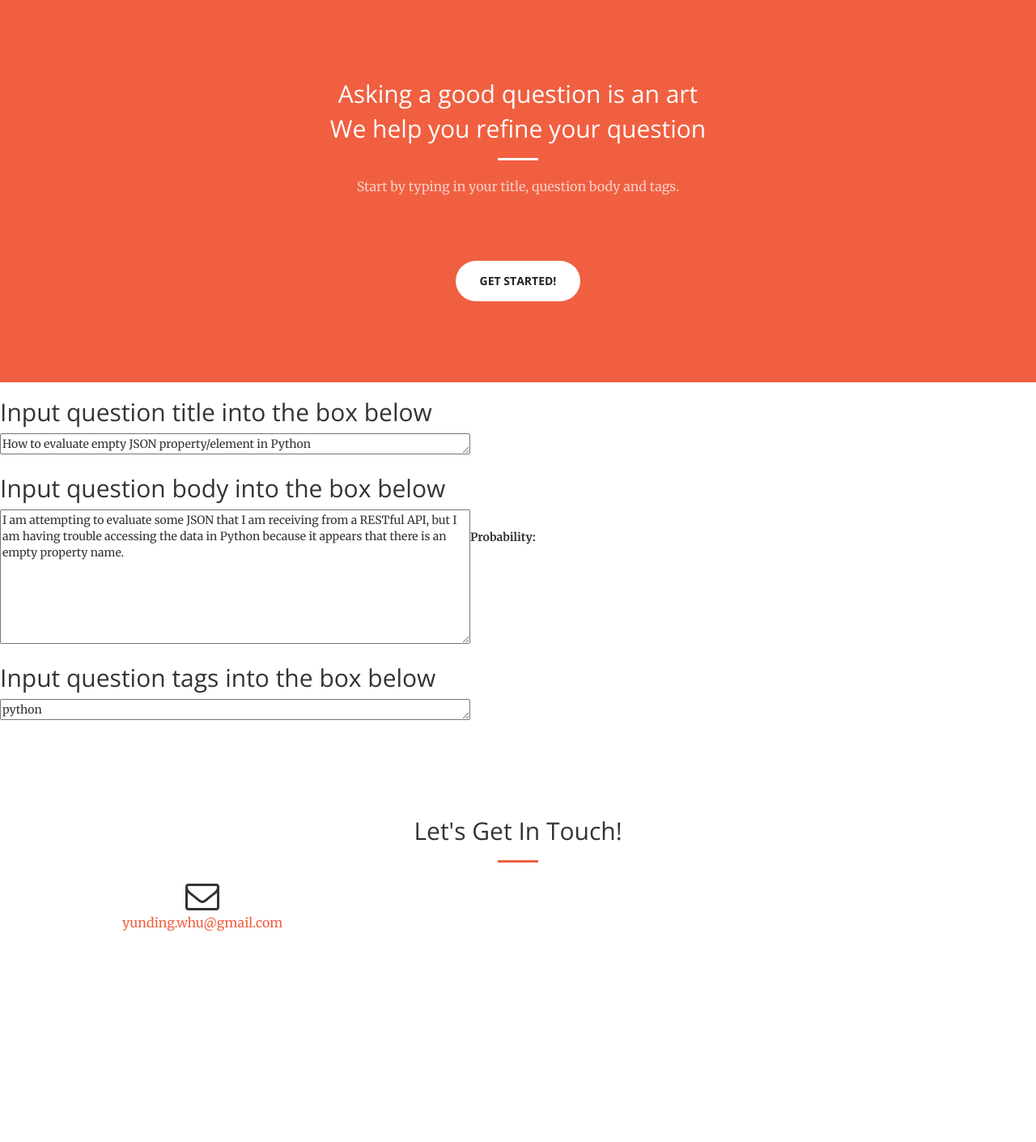
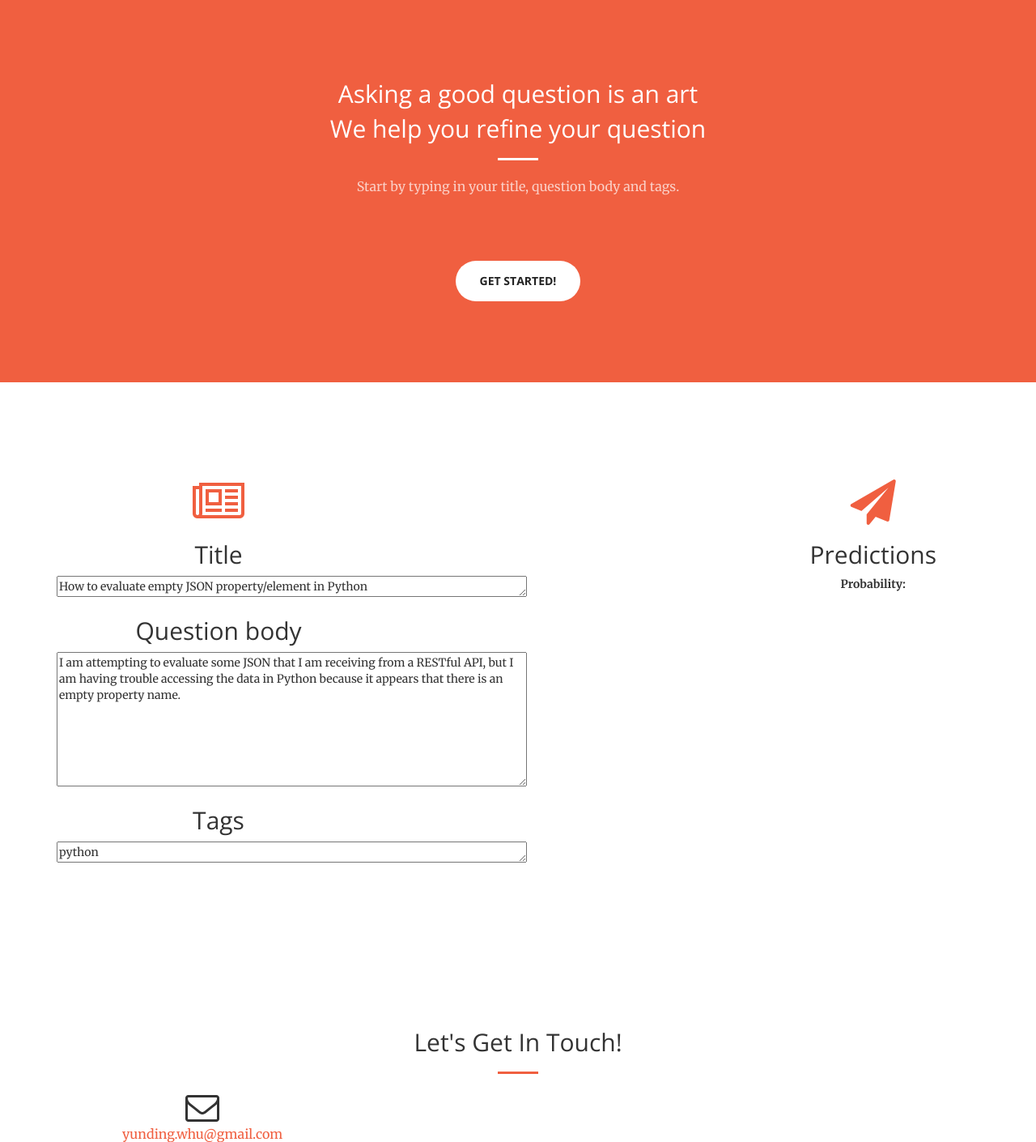
Before and after one commit to EricTing/ask-stackoverflow, a Flask app: page / in a window 1280 px wide. Shown: the part 801-2211 px from the top of the page at 81% size. Before the commit the page ends 1951 px from the top, so only its background shows below. Run offline with Flask 2, Linux system fonts and the light colour scheme; parts of the project's set-up code (start-up, migrations or seed data) failed here and were passed over; some libraries are stand-ins or nearby versions.

Commit message:
use Bootstrap grid
	modified:   app/templates/index.html

```diff
--- a/app/templates/index.html
+++ b/app/templates/index.html
@@ -99,7 +99,7 @@
         </div>
     </section>
 
-    <table style="with:100%">
+    <!-- <table style="with:100%">
          <tr>
          <td>
          <div class="form-group">
@@ -134,7 +134,7 @@
          </td>
          </tr>
          </table>
-
+       -->
     <!-- <form action="/predict">
          Title:<br>
          <textarea name="title" cols="120" rows="1" font-size='40px'></textarea>
@@ -148,49 +148,64 @@
          <input type="submit">
          </form> -->
 
-    <!-- <section id="services">
-         <div class="container">
+    <section id="services">
+        <!-- <div class="container">
              <div class="row">
              <div class="col-lg-12 text-center">
              <h2 class="section-heading">At Your Service</h2>
              <hr class="primary">
              </div>
              </div>
-         </div>
+             </div> -->
         <div class="container">
             <div class="row">
-         <div class="col-lg-3 col-md-6 text-center">
+                <!-- <div class="col-lg-3 col-md-6 text-center">
                      <div class="service-box">
                      <i class="fa fa-4x fa-diamond text-primary sr-icons"></i>
                      <h3>Sturdy Templates</h3>
                      <p class="text-muted">Our templates are updated regularly so they don't break.</p>
                      </div>
+                     </div> -->
+                <div class="col-lg-9 col-md-9 text-center">
+                    <div class="service-box" style="float: left">
+                        <i class="fa fa-4x fa-newspaper-o text-primary sr-icons"></i>
+                        <h2>Title</h2>
+                        <textarea rows="1" cols="70" id="title">How to evaluate empty JSON property/element in Python
+                        </textarea>
+
+                    <h2>Question body</h1>
+                        <textarea rows="8" cols="70" id="body">I am attempting to evaluate some JSON that I am receiving from a RESTful API, but I am having trouble accessing the data in Python because it appears that there is an empty property name.
+                        </textarea>
+
+                    <h2>Tags</h1>
+                        <textarea rows="1" cols="70" id="tags">python
+                        </textarea>
                     </div>
-         <div class="col-lg-3 col-md-6 text-center">
+                </div>
+
+                <div class="col-lg-3 col-md-3 text-center">
                     <div class="service-box">
                         <i class="fa fa-4x fa-paper-plane text-primary sr-icons"></i>
-         <h3>Ready to Ship</h3>
-         <p class="text-muted">You can use this theme as is, or you can make changes!</p>
+                        <h2>Predictions</h2>
+                        <div class="form-group">
+                            <label for="tags" id='proba'>Probability: </label>
+                        </div>
+                        <div class="form-group">
+                            <label for="tags" id='reco_tag'></label>
                         </div>
                     </div>
-         <div class="col-lg-3 col-md-6 text-center">
-         <div class="service-box">
-         <i class="fa fa-4x fa-newspaper-o text-primary sr-icons"></i>
-         <h3>Up to Date</h3>
-         <p class="text-muted">We update dependencies to keep things fresh.</p>
                 </div>
-         </div>
-         <div class="col-lg-3 col-md-6 text-center">
+                <!-- <div class="col-lg-3 col-md-6 text-center">
                      <div class="service-box">
                      <i class="fa fa-4x fa-heart text-primary sr-icons"></i>
                      <h3>Made with Love</h3>
                      <p class="text-muted">You have to make your websites with love these days!</p>
                      </div>
-         </div>
+                     </div> -->
             </div>
         </div>
     </section>
-       -->
+
     <!-- <section class="no-padding" id="portfolio">
          <div class="container-fluid">
          <div class="row no-gutter popup-gallery">
```
Lines whose indentation alone changed are shown as unchanged.
